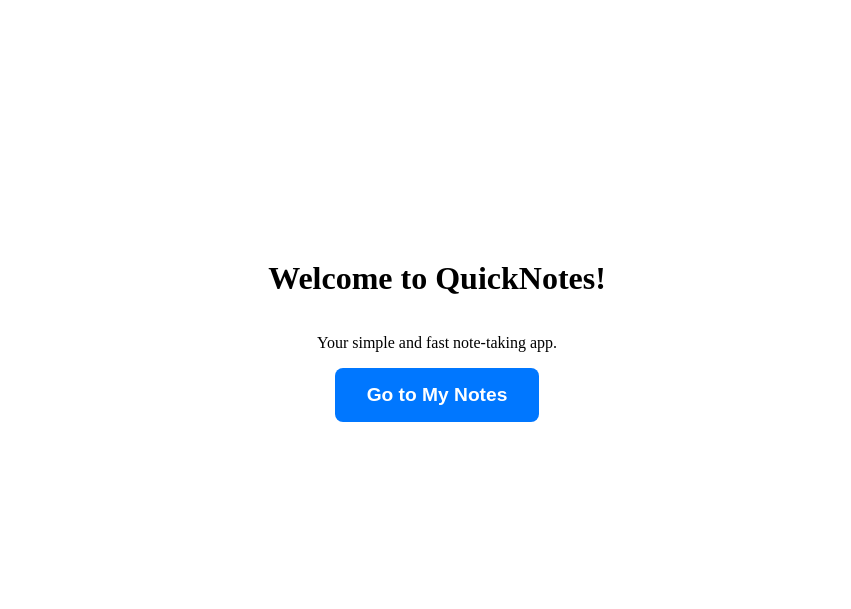
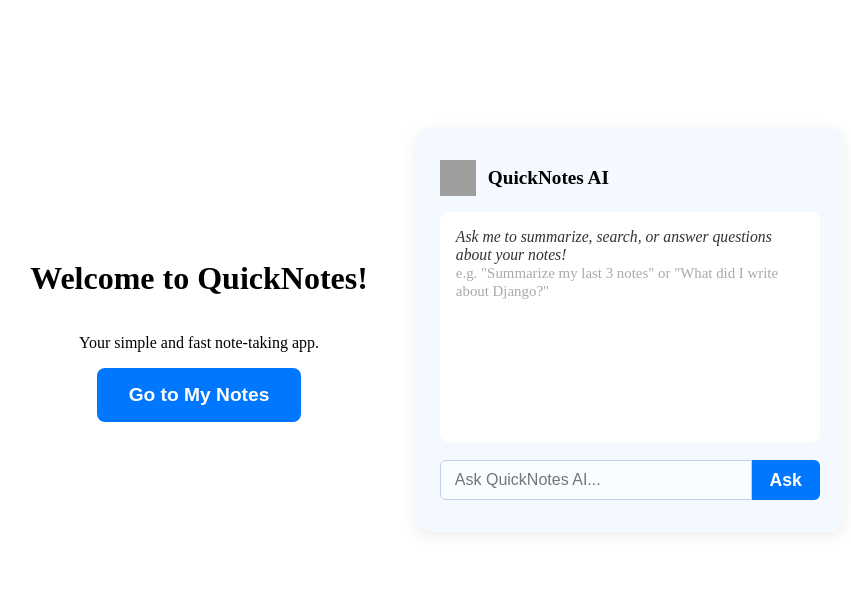
Before and after one commit to AlessandroDu/QuickNotes, a Django app: template QuickNotes/templates/QuickNotes/home.html in a window 1280 px wide. Shown: the top 609 px of the page, without its empty margins (203-1054 px from the left). Run offline with Django 5.2, Linux system fonts and the light colour scheme; the template is opened without the code that fills it, so the values that code supplies are empty; grey boxes are pictures that could not be loaded.

Commit message:
Created a chatbot visual for homepage - non-functional.

```diff
--- a/QuickNotes/templates/QuickNotes/home.html
+++ b/QuickNotes/templates/QuickNotes/home.html
@@ -1,7 +1,9 @@
 {% extends "QuickNotes/site.html" %}
 {% block title %}Welcome to QuickNotes{% endblock %}
 {% block body %}
-<div style="display: flex; flex-direction: column; align-items: center; justify-content: center; min-height: 70vh;">
+<div style="display: flex; min-height: 70vh; align-items: center; justify-content: center;">
+    <!-- Main Welcome Section -->
+    <div style="flex: 1; display: flex; flex-direction: column; align-items: center;">
         <h1>Welcome to QuickNotes!</h1>
         <p>Your simple and fast note-taking app.</p>
         <a href="{% url 'quicknotes' %}">
@@ -10,4 +12,50 @@
             </button>
         </a>
     </div>
+    <!-- AI Prompt Summary Box -->
+    <div style="
+        flex: 0 0 380px;
+        margin-left: 48px;
+        background: #f4f8ff;
+        border-radius: 16px;
+        box-shadow: 0 4px 16px rgba(0,0,0,0.08);
+        padding: 32px 24px;
+        display: flex;
+        flex-direction: column;
+        align-items: stretch;
+        min-height: 340px;
+        max-width: 380px;
+    ">
+        <div style="display: flex; align-items: center; margin-bottom: 16px;">
+            <img src="https://cdn.jsdelivr.net/gh/twitter/twemoji@14.0.2/assets/72x72/1f916.png" alt="AI" style="width: 36px; height: 36px; margin-right: 12px;">
+            <span style="font-weight: bold; font-size: 1.2rem;">QuickNotes AI</span>
+        </div>
+        <div style="flex: 1; background: #fff; border-radius: 8px; padding: 16px; margin-bottom: 18px; font-size: 0.98rem; color: #333; min-height: 80px;">
+            <em>Ask me to summarize, search, or answer questions about your notes!</em>
+            <br>
+            <span style="color: #aaa; font-size: 0.95em;">e.g. "Summarize my last 3 notes" or "What did I write about Django?"</span>
+        </div>
+        <form style="display: flex;">
+            <input type="text" placeholder="Ask QuickNotes AI..." style="
+                flex: 1;
+                padding: 10px 14px;
+                border: 1px solid #c3d0e8;
+                border-radius: 6px 0 0 6px;
+                font-size: 1rem;
+                outline: none;
+                background: #fafdff;
+            ">
+            <button type="button" style="
+                background: #0077ff;
+                color: #fff;
+                border: none;
+                border-radius: 0 6px 6px 0;
+                padding: 0 18px;
+                font-size: 1.1rem;
+                cursor: pointer;
+                transition: background 0.2s;
+            ">Ask</button>
+        </form>
+    </div>
+</div>
 {% endblock %}
--- a/QuickNotes/views.py
+++ b/QuickNotes/views.py
@@ -5,7 +5,7 @@ from .models import Note
 from .forms import UploadForm
 
 def home(request):
-    return HttpResponse("Welcome home. This is the QuickNotes app.")
+    return render(request, 'QuickNotes/home.html')
 
 def QuickNotes(request):
     data = Note.objects.all()
```
Lines whose indentation alone changed are shown as unchanged.
